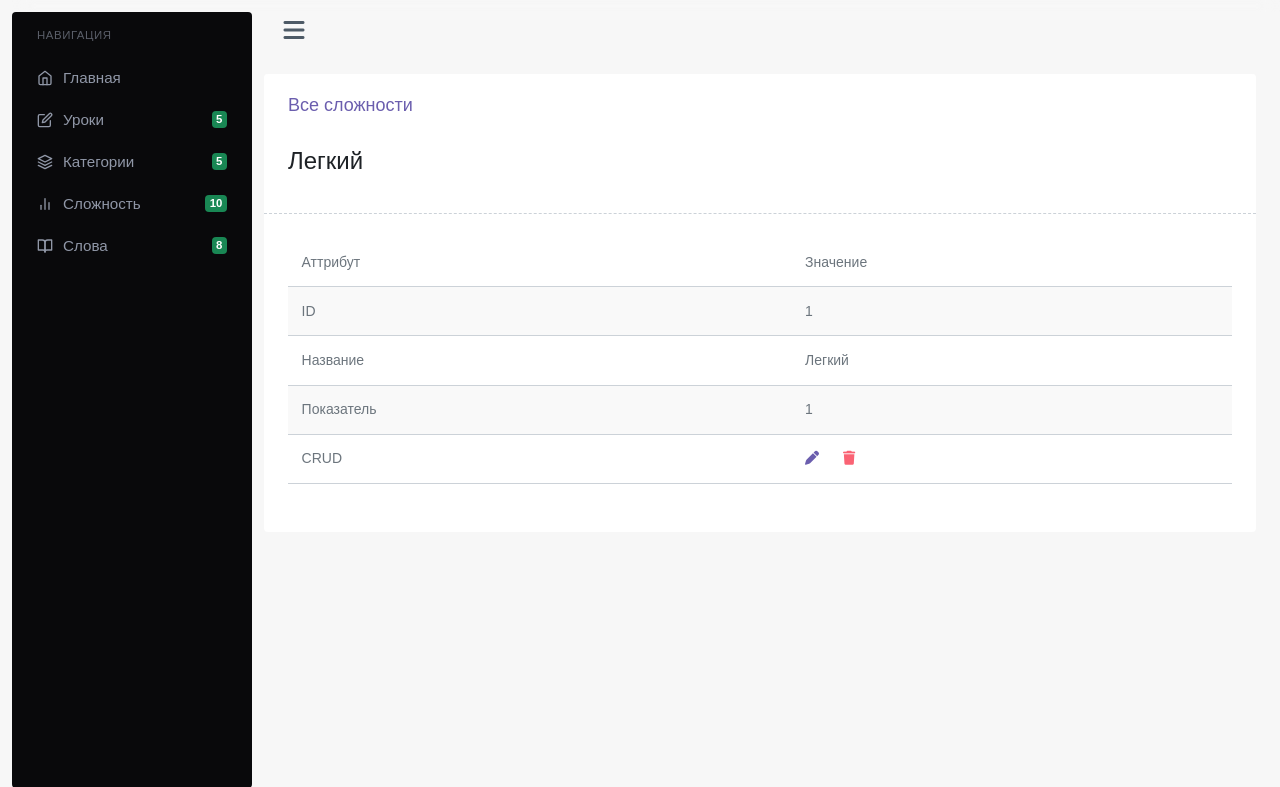
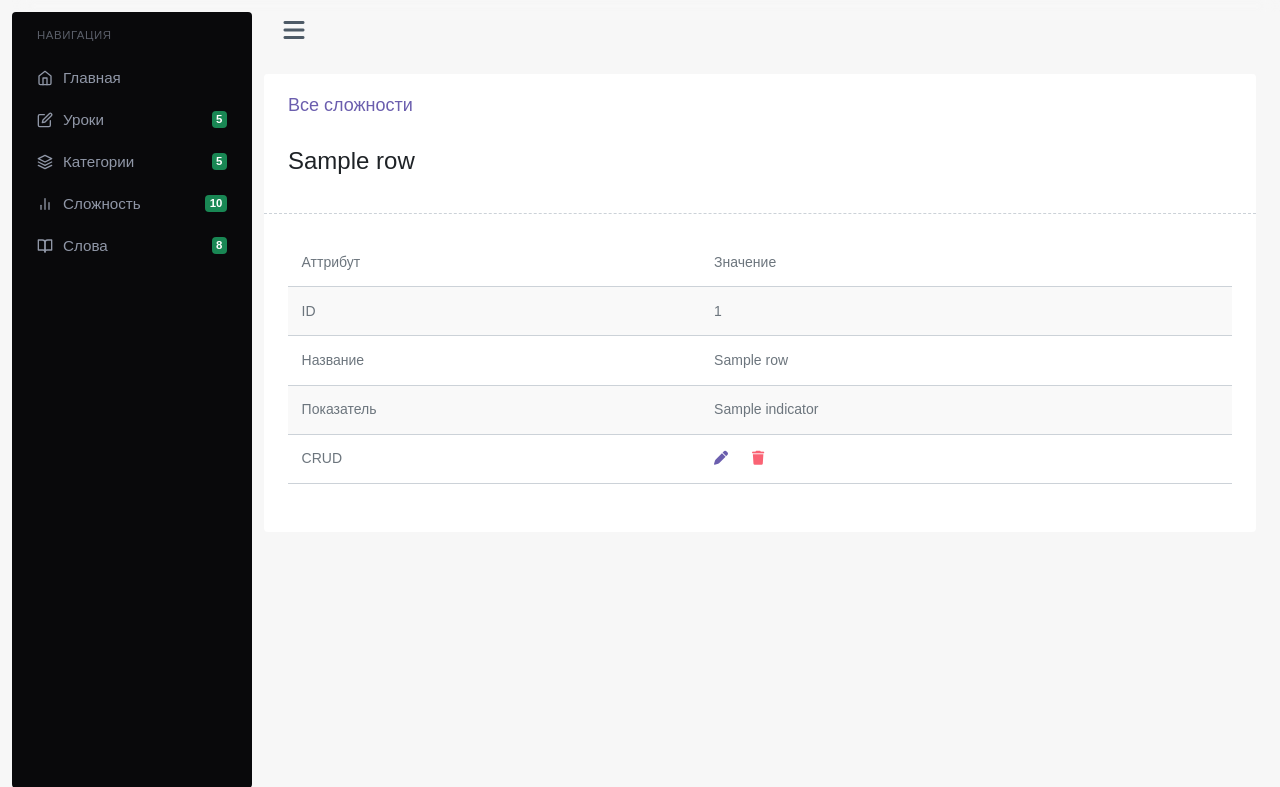
Before and after one commit to speedyjohn/flaskStudyApp, a Flask app: template app/templates/admin/levels/view.html in a window 1280 px wide. Shown: the top 787 px of the page. Run offline with Flask 3, Linux system fonts and the light colour scheme; the template is opened without the code that fills it: values that come from a table or form of the project are taken from there, most other values are stand-ins (such as "Sample title", 1, 10 or a date in 2020); some libraries are stand-ins or nearby versions; some web fonts are replaced.

```diff
--- a/app/routes/Admin/AdminCategoryRoutes.py
+++ b/app/routes/Admin/AdminCategoryRoutes.py
@@ -1,7 +1,7 @@
-from flask import Blueprint, render_template, request, redirect, jsonify
+from flask import Blueprint
 
 from app.forms.forms import CategoryForm
-from app.models import db, Category
+from app.models import Category
 from app.routes.Admin.AdminCRUDRoutes import AdminCRUDRoutes
 
 
--- a/app/templates/admin/levels/edit.html
+++ b/app/templates/admin/levels/edit.html
@@ -5,7 +5,7 @@
         {{ form.hidden_tag() }}
         <div class="mb-3 form-group">
             {{ form.title.label(class="form-label") }}
-            {{ form.title(class="form-control", value=level.title) }}
+            {{ form.title(class="form-control", value=row.title) }}
             {% if form.title.errors %}
                 <div class="p-2 text-light bg-danger rounded-3 mt-2">
                     {% for error in form.title.errors %}
@@ -16,7 +16,7 @@
         </div>
         <div class="mb-3 form-group">
             {{ form.indicator.label(class="form-label") }}
-            {{ form.indicator(class="form-control", value=level.indicator) }}
+            {{ form.indicator(class="form-control", value=row.indicator) }}
             {% if form.indicator.errors %}
                 <div class="p-2 text-light bg-danger rounded-3 mt-2">
                     {% for error in form.indicator.errors %}
--- a/app/templates/admin/levels/index.html
+++ b/app/templates/admin/levels/index.html
@@ -18,7 +18,7 @@
                         </tr>
                     </thead>
                     <tbody>
-                        {% for level in levels %}
+                        {% for level in rows %}
                             <tr>
                                 <td>{{ level.id }}</td>
                                 <td>{{ level.title }}</td>
--- a/app/templates/admin/levels/view.html
+++ b/app/templates/admin/levels/view.html
@@ -4,7 +4,7 @@
     <div class="card">
         <div class="card-header">
             <a href="{{ url_for('admin_levels.get_all') }}" class="fs-4">Все сложности</a>
-            <p class="fs-3 mt-3">{{ level.title }}</p>
+            <p class="fs-3 mt-3">{{ row.title }}</p>
         </div>
         <div class="card-body">
             <div class="table-responsive">
@@ -18,21 +18,21 @@
                     <tbody>
                         <tr>
                             <td>ID</td>
-                            <td>{{ level.id }}</td>
+                            <td>{{ row.id }}</td>
                         </tr>
                         <tr>
                             <td>Название</td>
-                            <td>{{ level.title }}</td>
+                            <td>{{ row.title }}</td>
                         </tr>
                         <tr>
                             <td>Показатель</td>
-                            <td>{{ level.indicator }}</td>
+                            <td>{{ row.indicator }}</td>
                         </tr>
                         <tr>
                             <td>CRUD</td>
                             <td class="d-flex gap-3">
-                                <a href="{{ url_for('admin_levels.edit', id=level.id) }}"><i class="fa-solid fa-pen"></i></a>
-                                <button class="text-danger border-0 bg-transparent p-0" onclick="deleteLevel({{ level.id }})"><i class="fa-solid fa-trash"></i></button>
+                                <a href="{{ url_for('admin_levels.edit', id=row.id) }}"><i class="fa-solid fa-pen"></i></a>
+                                <button class="text-danger border-0 bg-transparent p-0" onclick="deleteLevel({{ row.id }})"><i class="fa-solid fa-trash"></i></button>
                             </td>
                         </tr>
                     </tbody>
```
Also changed, not shown: app/routes/Admin/AdminLevelRoutes.py (+3 -47 lines), instance/db.db.
